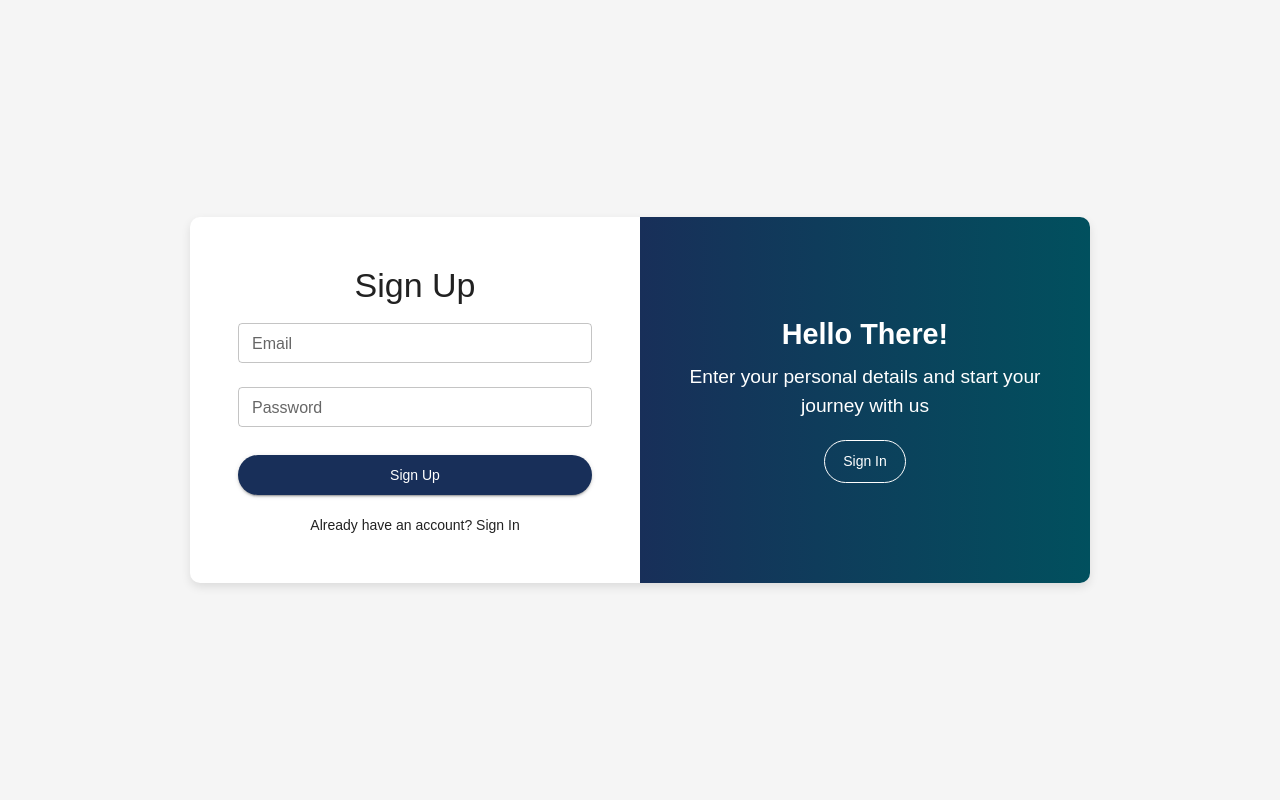
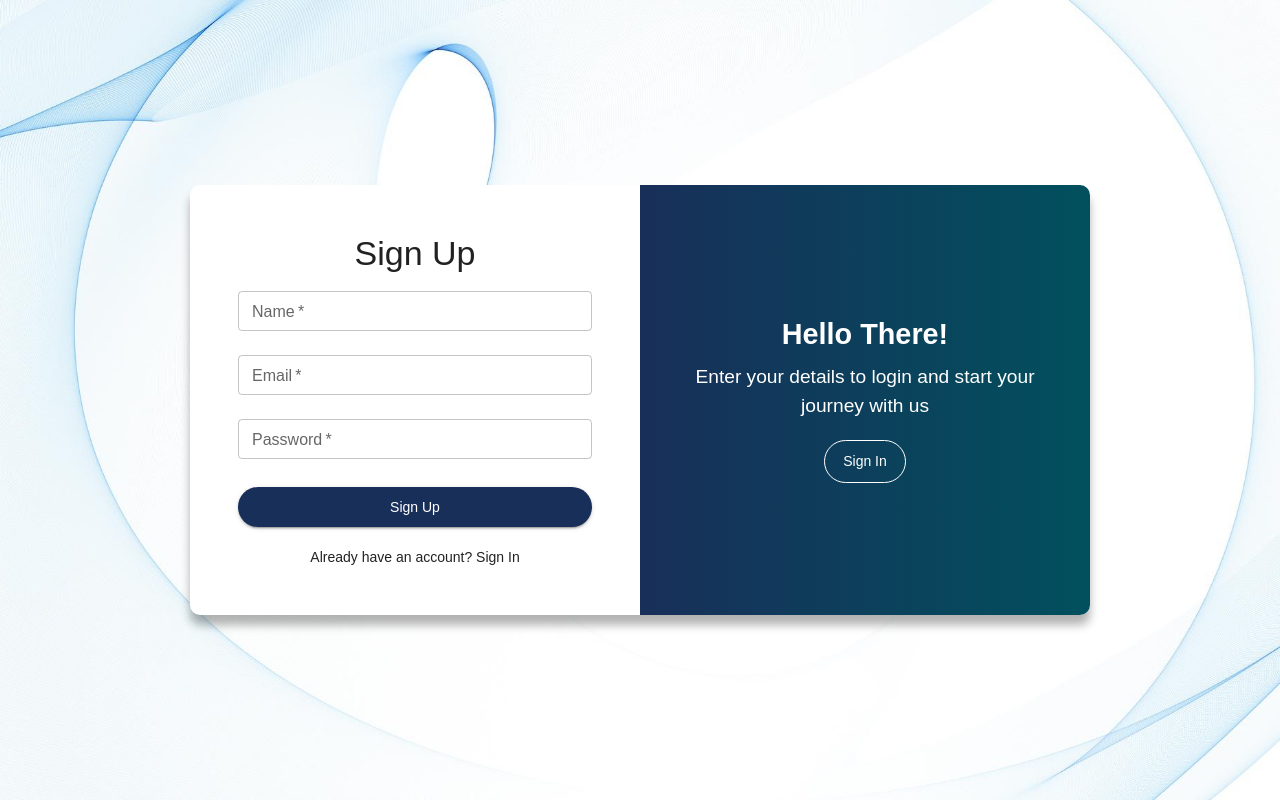
Before and after one commit to rajibdas51/jobportal, a Next.js app: page /register in a window 1280 px wide. Built offline with nearby package versions, Linux system fonts and the light colour scheme.

Commit message:
add registration functionality

```diff
--- a/package.json
+++ b/package.json
@@ -16,6 +16,7 @@
     "@mui/material": "^6.4.2",
     "@reduxjs/toolkit": "^2.5.1",
     "axios": "^1.7.9",
+    "bcryptjs": "^2.4.3",
     "jwt-decode": "^4.0.0",
     "mongoose": "^8.9.6",
     "next": "15.1.6",
--- a/src/app/(auth)/login/login.module.css
+++ b/src/app/(auth)/login/login.module.css
@@ -1,19 +1,26 @@
+.loginContainer {
+  display: flex;
+  justify-content: center;
+  align-items: center;
+  background: url('/login-bg.jpg') center/cover no-repeat;
+}
 .authContainer {
   display: flex;
   justify-content: center;
   align-items: center;
   min-height: 100vh;
   padding: 20px;
+  z-index: 1;
 }
 
 .authBox {
   display: flex;
   width: 90%;
   max-width: 900px;
-  box-shadow: 0 4px 10px rgba(0, 0, 0, 0.1);
+  box-shadow: 0 10px 10px rgba(0, 0, 0, 0.3);
   border-radius: 10px;
   overflow: hidden;
-  background: white;
+  background: rgba(255, 255, 255, 0.85);
 }
 
 .formSection {
@@ -34,6 +41,8 @@
   background: linear-gradient(90deg, #182f59, #01505e);
   color: white;
   padding: 3rem;
+  box-shadow: 0 4px 10px rgba(0, 0, 0, 0.5);
+
   text-align: center;
 }
 
--- a/src/app/(auth)/register/page.jsx
+++ b/src/app/(auth)/register/page.jsx
@@ -4,14 +4,61 @@ import { TextField, Button, Typography, Container, Box } from '@mui/material';
 import styles from './register.module.css';
 import { useRouter } from 'next/navigation';
 import Link from 'next/link';
+import { useDispatch } from 'react-redux';
+import { setIsLoading } from '@/redux/loaderSlice';
+import { toast } from 'react-toastify';
+import axios from 'axios'; // Added missing axios import
 
 const RegisterPage = () => {
   const [isRegister, setIsRegister] = useState(false);
   const router = useRouter();
-  const toggleForm = () => {};
+  const dispatch = useDispatch();
+  const [formData, setFormData] = useState({
+    name: '',
+    email: '',
+    password: '',
+  });
+
+  const handleChange = (e) => {
+    const { name, value } = e.target;
+    setFormData({ ...formData, [name]: value });
+  };
+
+  const handleSubmit = async (e) => {
+    e.preventDefault();
+    dispatch(setIsLoading(true));
+
+    try {
+      const response = await axios.post('/api/users/register', formData);
+      toast.success(response.data.message);
+      router.push('/login');
+    } catch (err) {
+      toast.error(err.response?.data?.message || 'Something went wrong');
+      console.error(err);
+    } finally {
+      dispatch(setIsLoading(false));
+    }
+  };
 
   return (
-    <Container maxWidth='lg' className={styles.authContainer}>
+    <Box
+      sx={{
+        backgroundImage: 'url("/login-bg.jpg")',
+        backgroundSize: 'cover',
+        backgroundPosition: 'center',
+        backgroundRepeat: 'no-repeat',
+        width: '100vw',
+        height: '100vh',
+        display: 'flex',
+        justifyContent: 'center',
+        alignItems: 'center',
+      }}
+    >
+      <Container
+        maxWidth='lg'
+        className={styles.authContainer}
+        sx={{ zIndex: 9999 }}
+      >
         <Box
           className={`${styles.authBox} ${
             isRegister ? styles.registerActive : ''
@@ -21,52 +68,76 @@ const RegisterPage = () => {
             <Typography variant='h4' className={styles.title}>
               Sign Up
             </Typography>
+            <form onSubmit={handleSubmit}>
+              <TextField
+                fullWidth
+                variant='outlined'
+                label='Name'
+                name='name'
+                required
+                id='outlined-basic'
+                margin='normal'
+                size='small'
+                value={formData.name}
+                onChange={handleChange}
+              />
               <TextField
                 fullWidth
                 variant='outlined'
                 label='Email'
                 name='email'
+                type='email'
+                required
                 id='outlined-basic'
                 margin='normal'
                 size='small'
+                value={formData.email}
+                onChange={handleChange}
               />
               <TextField
                 name='password'
                 label='Password'
                 type='password'
+                required
                 fullWidth
                 margin='normal'
                 size='small'
+                value={formData.password}
+                onChange={handleChange}
               />
 
               <Button
                 variant='contained'
                 color='primary'
                 fullWidth
-            sx={{ padding: '8px 18px', my: '20px' }}
+                type='submit'
+                sx={{
+                  padding: '8px 18px',
+                  my: '20px',
+                  transition: 'background 0.3s ease',
+                  '&:hover': {
+                    backgroundColor: '#05488b',
+                  },
+                }}
               >
                 Sign Up
               </Button>
-          <Typography
-            variant='body2'
-            className={styles.toggleText}
-            onClick={toggleForm}
-          >
-            <Link href='/login' underline='hover'>
-              Already have an account? Sign In
-            </Link>
+            </form>
+            <Typography variant='body2' className={styles.toggleText}>
+              <Link href='/login'>Already have an account? Sign In</Link>
             </Typography>
           </Box>
           <Box className={`${styles.sidePanel} ${styles.panelRight}`}>
             <Typography variant='h4'>Hello There!</Typography>
             <Typography variant='body1' sx={{ fontSize: '2rem', mb: '20px' }}>
-            Enter your personal details and start your journey with us
+              Enter your details to login and start your journey with us
             </Typography>
             <Button
               sx={{
                 border: '1px solid #ffff',
                 color: '#182F59',
                 padding: '8px 18px',
+                transition: 'background 0.3s ease',
               }}
               className={styles.sideButton}
               onClick={() => router.push('/login')}
@@ -76,6 +147,7 @@ const RegisterPage = () => {
           </Box>
         </Box>
       </Container>
+    </Box>
   );
 };
 
--- a/src/app/(auth)/register/register.module.css
+++ b/src/app/(auth)/register/register.module.css
@@ -10,7 +10,7 @@
   display: flex;
   width: 90%;
   max-width: 900px;
-  box-shadow: 0 4px 10px rgba(0, 0, 0, 0.1);
+  box-shadow: 0 10px 10px rgba(0, 0, 0, 0.3);
   border-radius: 10px;
   overflow: hidden;
   background: white;
--- a/src/app/api/users/register/route.js
+++ b/src/app/api/users/register/route.js
@@ -26,7 +26,7 @@ export async function POST(request) {
 
     return NextResponse.json(
       {
-        message: 'User created Successfully!',
+        message: 'Sign Up Successfull!',
         success: true,
       },
       { status: 201 }
--- a/src/utils/connectdb.js
+++ b/src/utils/connectdb.js
@@ -1,17 +1,23 @@
 import mongoose from 'mongoose';
 
-const connectDB = async () => {
-  if (mongoose.connection.readyState >= 1) return;
+let isConnected = false; // Track the connection state
+
+export async function connectDb() {
+  if (isConnected) {
+    console.log('Database is already connected');
+    return;
+  }
+
+  if (!process.env.MONGO_URI) {
+    throw new Error('MONGO_URI environment variable is not defined');
+  }
 
   try {
-    await mongoose.connect(process.env.MONGO_URI, {
-      useNewUrlParser: true,
-      useUnifiedTopology: true,
-    });
-    console.log('MongoDB connected');
+    const connection = await mongoose.connect(process.env.MONGO_URI);
+    isConnected = connection.connections[0].readyState === 1; // Check if connected
+    console.log('Database connected successfully');
   } catch (error) {
-    console.error('MongoDB connection error:', error);
+    console.error('Database connection failed:', error.message);
+    throw new Error('Failed to connect to the database');
   }
-};
-
-export default connectDB;
+}
```
Also changed, not shown: src/app/(auth)/login/page.jsx (+18 -3 lines), public/login-bg.jpg (added), 1 other file (tests, documents, lock files or other folders). Lines whose indentation alone changed are shown as unchanged.
